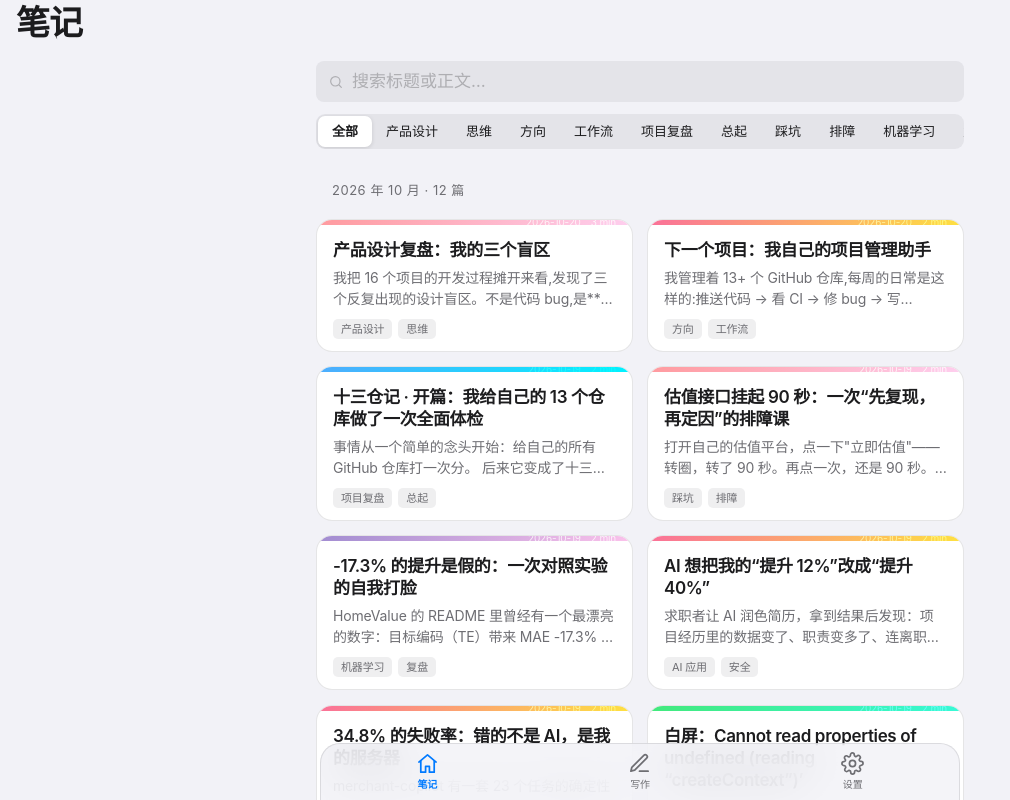
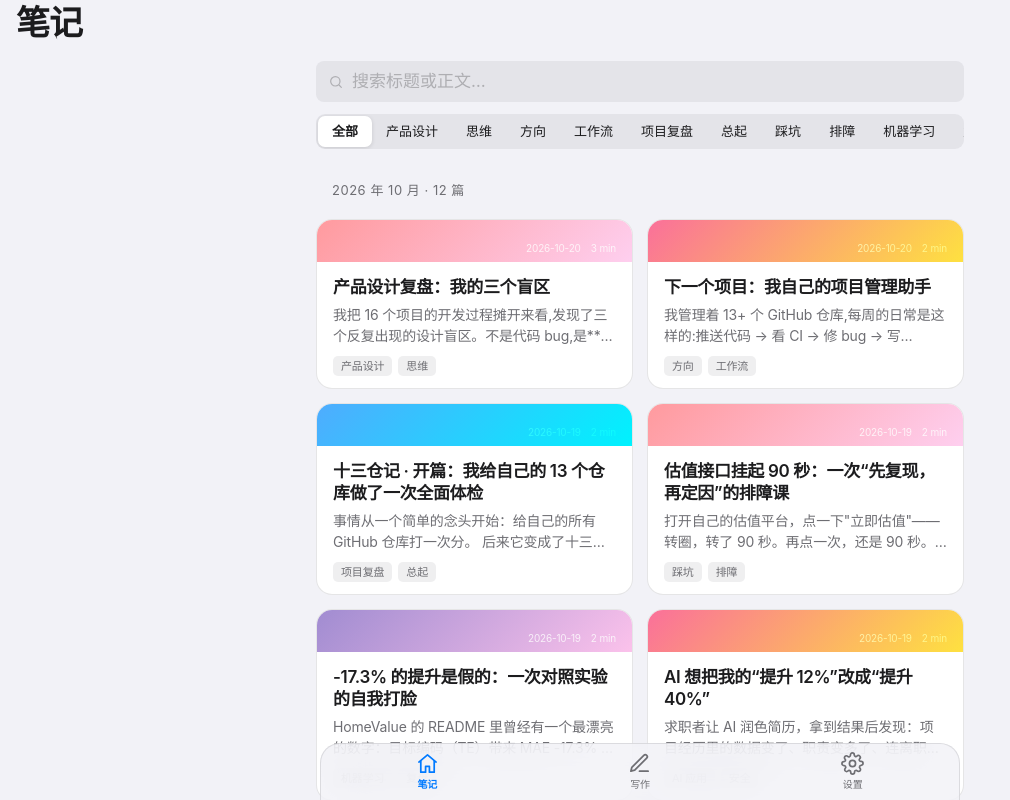
Before and after one commit to wjh941/miniflow, a React (Vite) app: page /#/ in a window 1280 px wide. Shown: the top 800 px of the page, without its empty margins (0-1010 px from the left). Built offline with nearby package versions, Linux system fonts and the light colour scheme.

Commit message:
style: 卡片渐变封面条加高至 42px,视觉锚点更醒目

```diff
--- a/src/styles.css
+++ b/src/styles.css
@@ -182,8 +182,8 @@ a { color: var(--blue); text-decoration: none; }
 }
 
 .card-gradient {
-  height: 5px; display: flex; align-items: center; justify-content: flex-end;
-  padding: 0 16px; gap: 10px;
+  height: 42px; display: flex; align-items: flex-end; justify-content: flex-end;
+  padding: 0 16px 6px; gap: 10px;
 }
 .card-gradient .card-date, .card-gradient .card-read {
   font-size: 10px; color: rgba(255, 255, 255, 0.8); mix-blend-mode: overlay;
```
